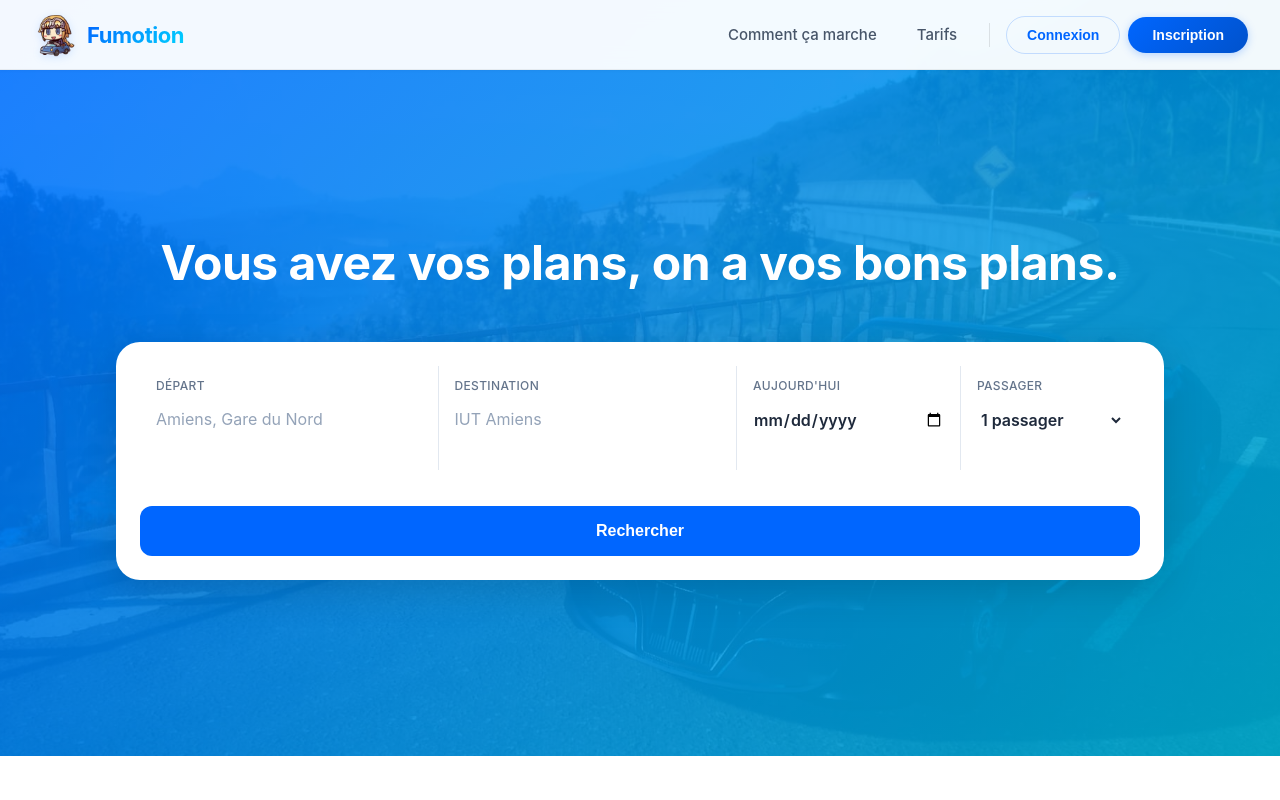
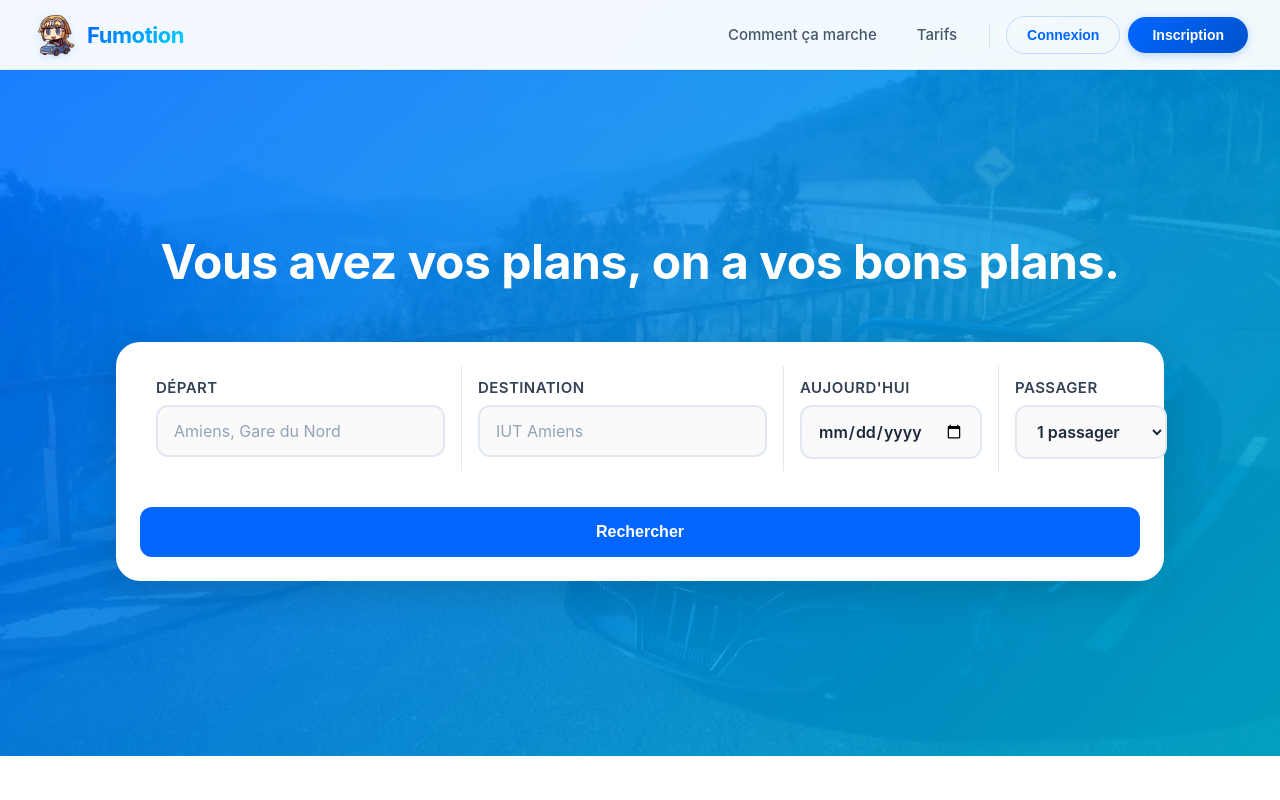
Before and after one commit to clepix21/Fumotion, a React (Create React App) app in the folder app/frontend/: page / in a window 1280 px wide. Shown: the top 800 px of the page. Built offline with nearby package versions, Linux system fonts and the light colour scheme; no server answers.

Commit message:
fix: améliorer le style et l'interaction du formulaire de recherche

```diff
--- a/app/frontend/src/styles/Search.css
+++ b/app/frontend/src/styles/Search.css
@@ -109,62 +109,73 @@
   display: flex;
   flex-direction: column;
   gap: 0.5rem;
-  padding: 0.75rem 1rem;
-  border-right: 1px solid #e2e8f0;
-  min-height: 80px;
 }
 
-.form-group:last-child {
-  border-right: none;
+.form-group label {
+  display: flex;
+  align-items: center;
+  gap: 0.5rem;
+  font-weight: 600;
+  color: #334155;
+  font-size: 0.9375rem;
 }
 
-.form-label {
-  font-size: 0.75rem;
-  font-weight: 500;
-  color: #64748b;
-  text-transform: uppercase;
-  letter-spacing: 0.03em;
+.label-icon {
+  font-size: 1.125rem;
 }
 
 .form-input {
-  padding: 0.5rem 0;
-  border: none;
+  padding: 0.875rem 1rem;
+  border: 2px solid #e2e8f0;
+  border-radius: 0.75rem;
   font-size: 1rem;
-  color: #1e293b;
-  background: transparent;
-  font-weight: 600;
+  transition: all 0.3s cubic-bezier(0.4, 0, 0.2, 1);
+  background: #fafafa;
+}
+
+.form-input:hover {
+  border-color: #cbd5e1;
+  background: white;
 }
 
 .form-input:focus {
   outline: none;
+  border-color: #0066ff;
+  background: white;
+  box-shadow: 0 0 0 4px rgba(0, 102, 255, 0.08);
+  transform: translateY(-1px);
 }
 
-.form-input::placeholder {
-  color: #94a3b8;
-  font-weight: 400;
+.search-btn {
+  padding: 1rem 3rem;
+  background: linear-gradient(135deg, #0066ff 0%, #00a3ff 100%);
+  color: white;
+  border: none;
+  border-radius: 0.75rem;
+  font-weight: 700;
+  font-size: 1.0625rem;
+  cursor: pointer;
+  transition: all 0.3s cubic-bezier(0.4, 0, 0.2, 1);
+  box-shadow: 0 4px 12px rgba(0, 102, 255, 0.3);
+  text-transform: uppercase;
+  letter-spacing: 0.5px;
+  width: 100%;
 }
 
-.search-button {
-  background: #0066ff;
-  color: #ffffff;
-  border: none;
-  padding: 1rem 2.5rem;
-  border-radius: 0.75rem;
-  font-size: 1rem;
-  font-weight: 700;
-  cursor: pointer;
-  transition: all 0.2s;
-  min-height: 50px;
+.search-btn:hover:not(:disabled) {
+  transform: translateY(-2px);
+  box-shadow: 0 8px 20px rgba(0, 102, 255, 0.4);
 }
 
-.search-button:hover:not(:disabled) {
-  background: #0052cc;
-  transform: scale(1.02);
+.search-btn:active:not(:disabled) {
+  transform: translateY(0);
 }
 
-.search-button:disabled {
-  opacity: 0.6;
+.search-btn:disabled {
+  background: linear-gradient(135deg, #9ca3af 0%, #6b7280 100%);
   cursor: not-allowed;
+  box-shadow: none;
+  opacity: 0.7;
 }
 
 /* ===== RESULTS SECTION ===== */
```
